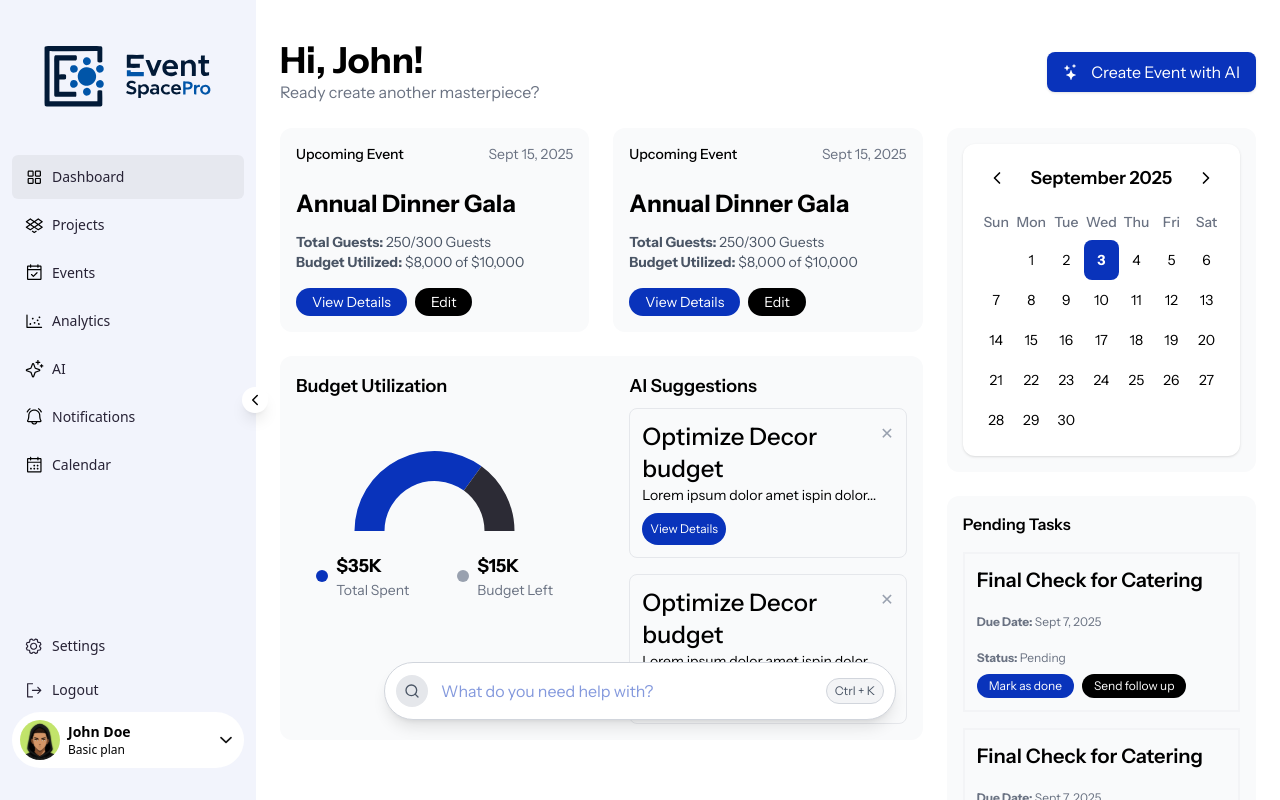
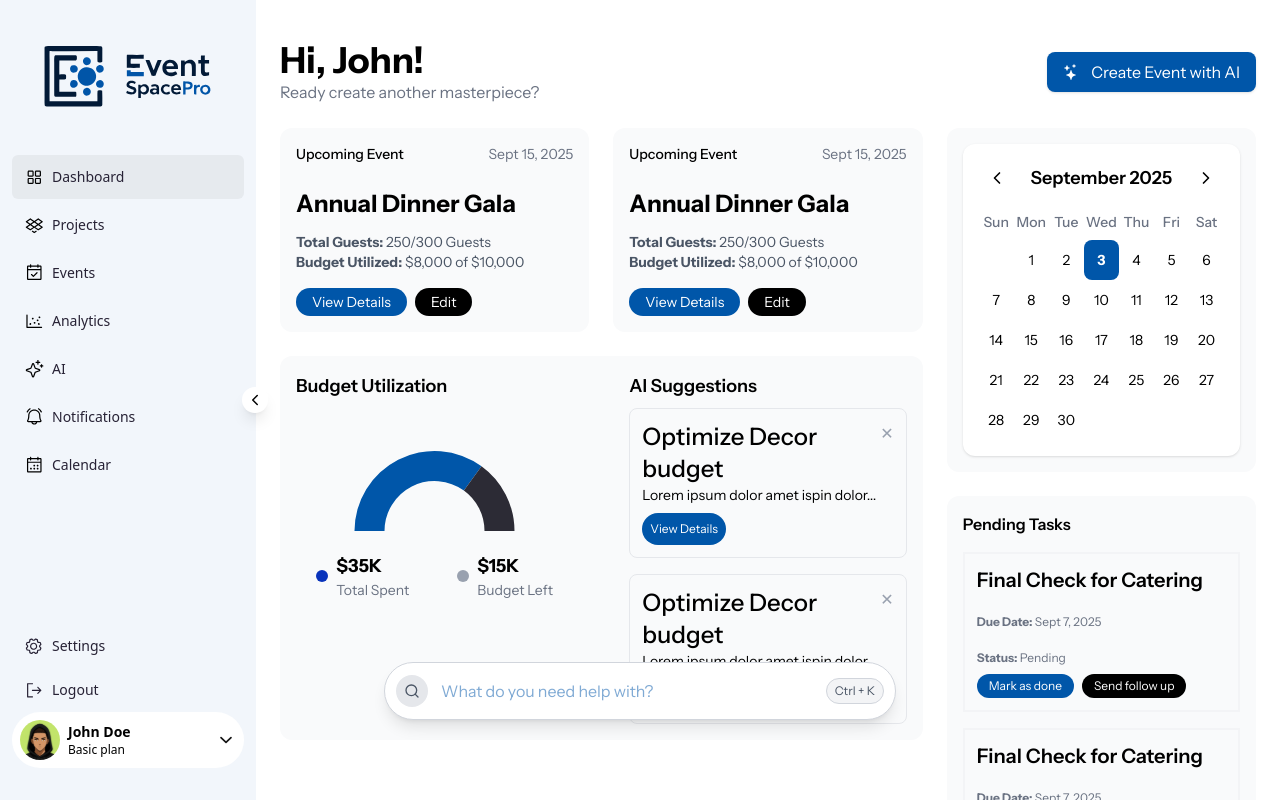
Before and after one commit to dtechoracle/EventSpacePro-frontend, a Next.js app: page /dashboard in a window 1280 px wide. Built offline with nearby package versions, Linux system fonts and the light colour scheme; a web font is replaced by a local one.

Commit message:
fix: correct accent colors

```diff
--- a/pages/(components)/dashboard/BudgetUtilization.tsx
+++ b/pages/(components)/dashboard/BudgetUtilization.tsx
@@ -7,7 +7,7 @@ const data = [
   { name: "Budget Left", value: 15 },
 ];
 
-const COLORS = ["#0933BB", "#2C2B35"];
+const COLORS = ["#0056A9", "#2C2B35"];
 
 export default function BudgetUtilization() {
   return (
--- a/styles/globals.css
+++ b/styles/globals.css
@@ -5,7 +5,7 @@
   --foreground: #171717;
   --primary: #4E1CD8;
   --secondary: #eaf6ef;
-  --accent: #0933BB;
+  --accent: #0056A9;
   --surface: #0000000D
 }
 
```
